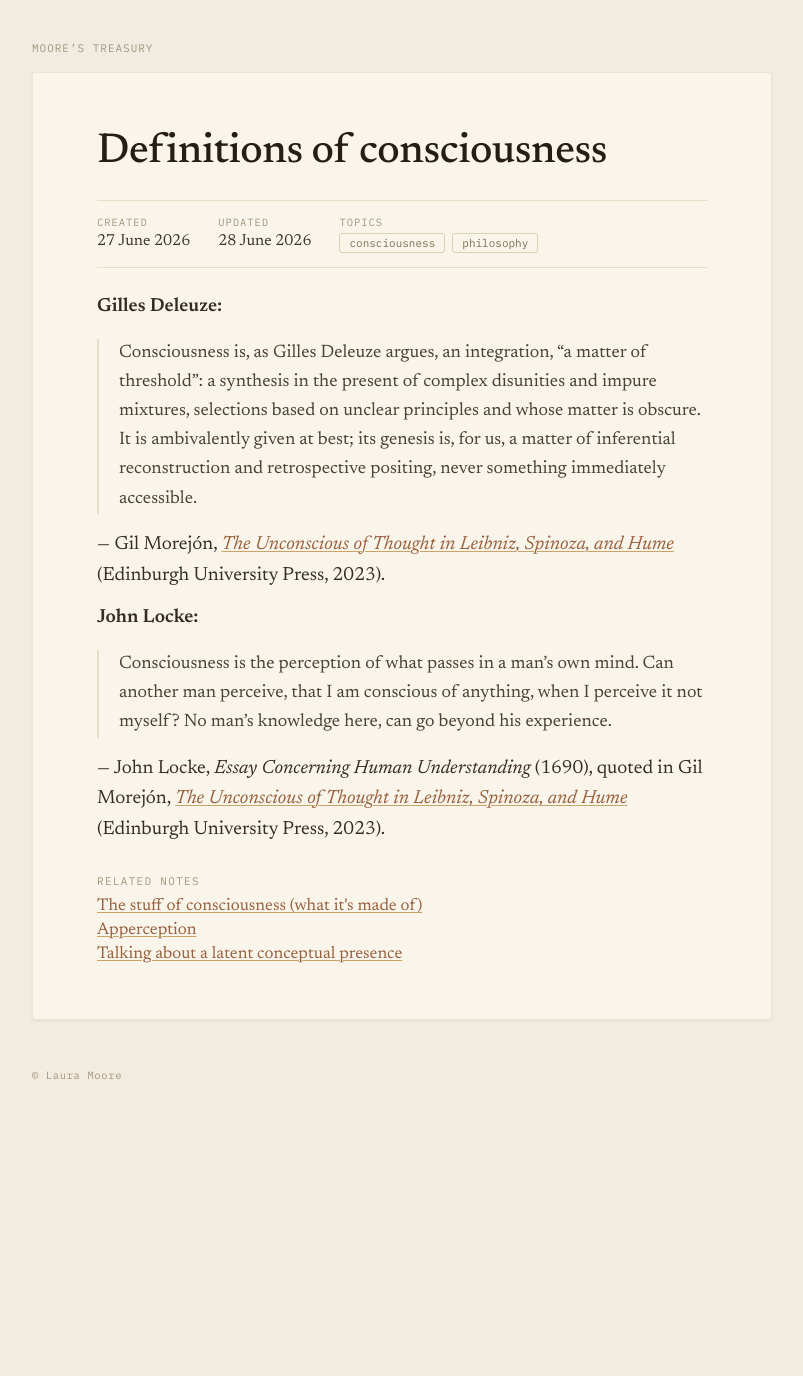
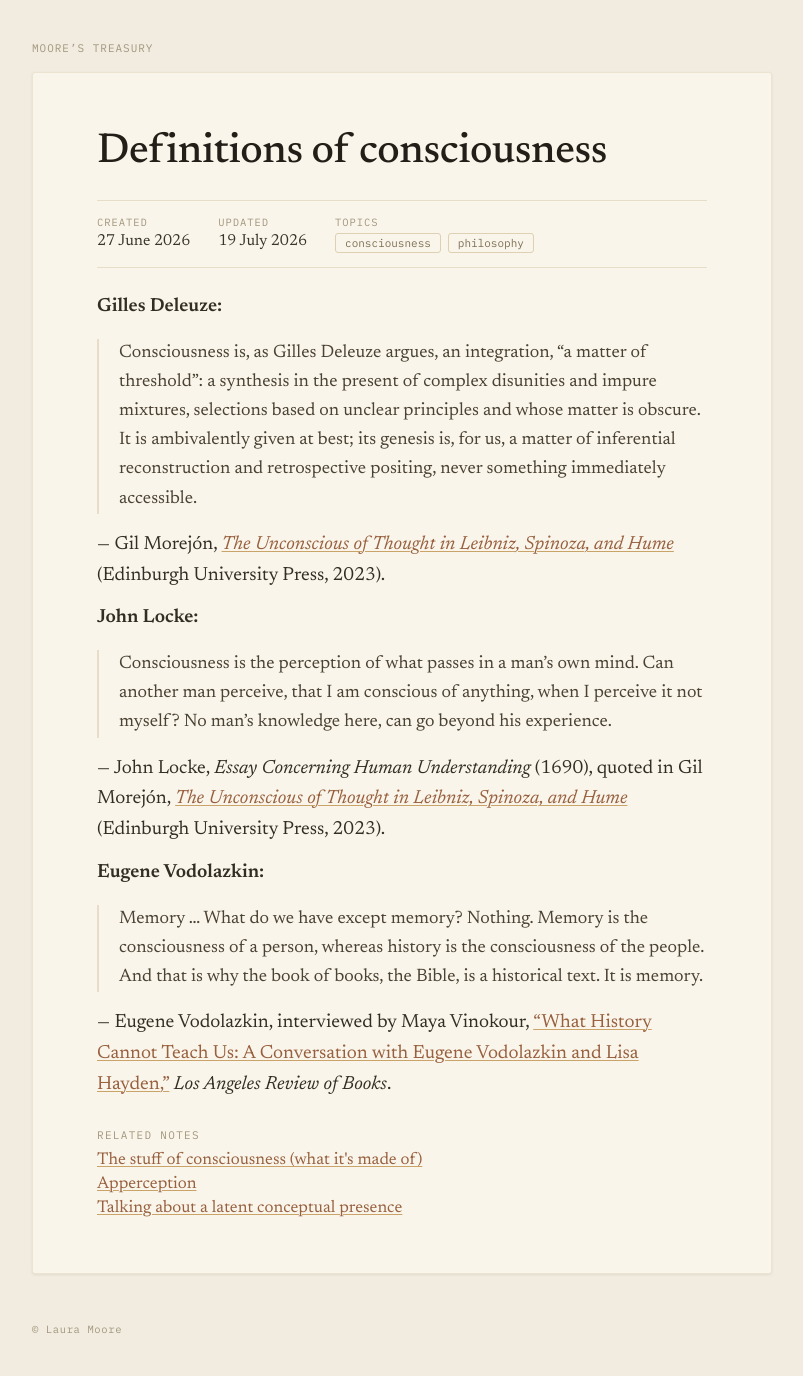
Before and after one commit to lauramoorewrites-del/treasury, a Jekyll site: the page built from _pages/definitions-of-consciousness.md, in a window 1280 px wide. Shown: the whole page, without its empty margins (238-1041 px from the left). Built offline with Jekyll 4.4.1, drawn with Linux system fonts in a browser that asks for light colours; before the commit the page ends 1122 px from its top, so only the background shows below that.

Commit message:
Add Vodolazkin definition of consciousness via LARB interview
Co-Authored-By: Claude Opus 4.6 (1M context) <noreply@anthropic.com>

```diff
--- a/_pages/definitions-of-consciousness.md
+++ b/_pages/definitions-of-consciousness.md
@@ -2,7 +2,7 @@
 layout: default
 title: "Definitions of consciousness"
 created: "27 June 2026"
-updated: "28 June 2026"
+updated: "19 July 2026"
 topics: [consciousness, philosophy]
 related:
   - title: "The stuff of consciousness (what it's made of)"
@@ -24,3 +24,9 @@ related:
 > Consciousness is the perception of what passes in a man's own mind. Can another man perceive, that I am conscious of anything, when I perceive it not myself? No man's knowledge here, can go beyond his experience.
 
 — John Locke, *Essay Concerning Human Understanding* (1690), quoted in Gil Morejón, [*The Unconscious of Thought in Leibniz, Spinoza, and Hume*](/treasury/the-unconscious-of-thought/) (Edinburgh University Press, 2023).
+
+**Eugene Vodolazkin:**
+
+> Memory ... What do we have except memory? Nothing. Memory is the consciousness of a person, whereas history is the consciousness of the people. And that is why the book of books, the Bible, is a historical text. It is memory.
+
+— Eugene Vodolazkin, interviewed by Maya Vinokour, ["What History Cannot Teach Us: A Conversation with Eugene Vodolazkin and Lisa Hayden,"](https://lareviewofbooks.org/article/what-history-cannot-teach-us-a-conversation-with-eugene-vodolazkin-and-lisa-hayden/) *Los Angeles Review of Books*.
```
